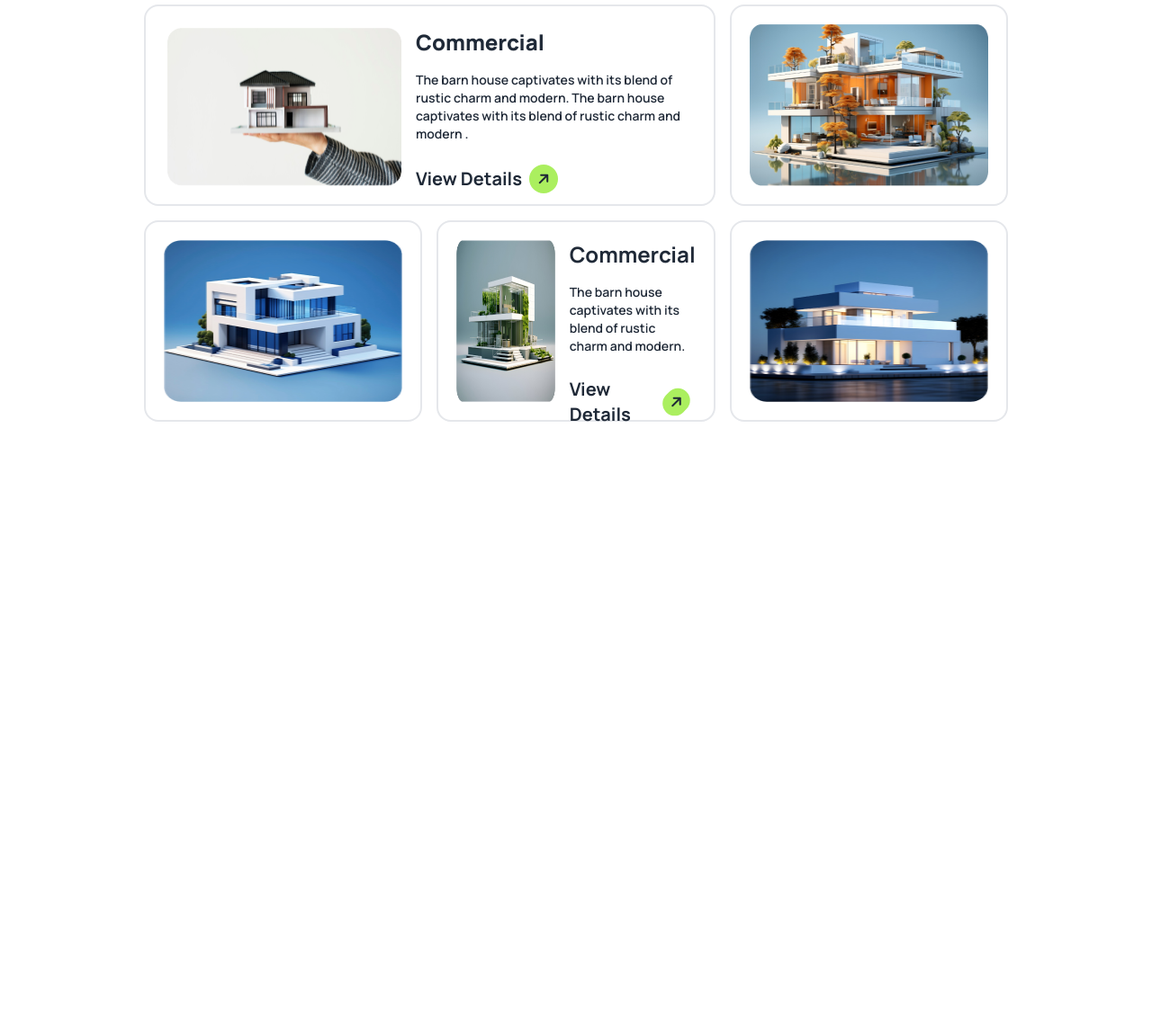
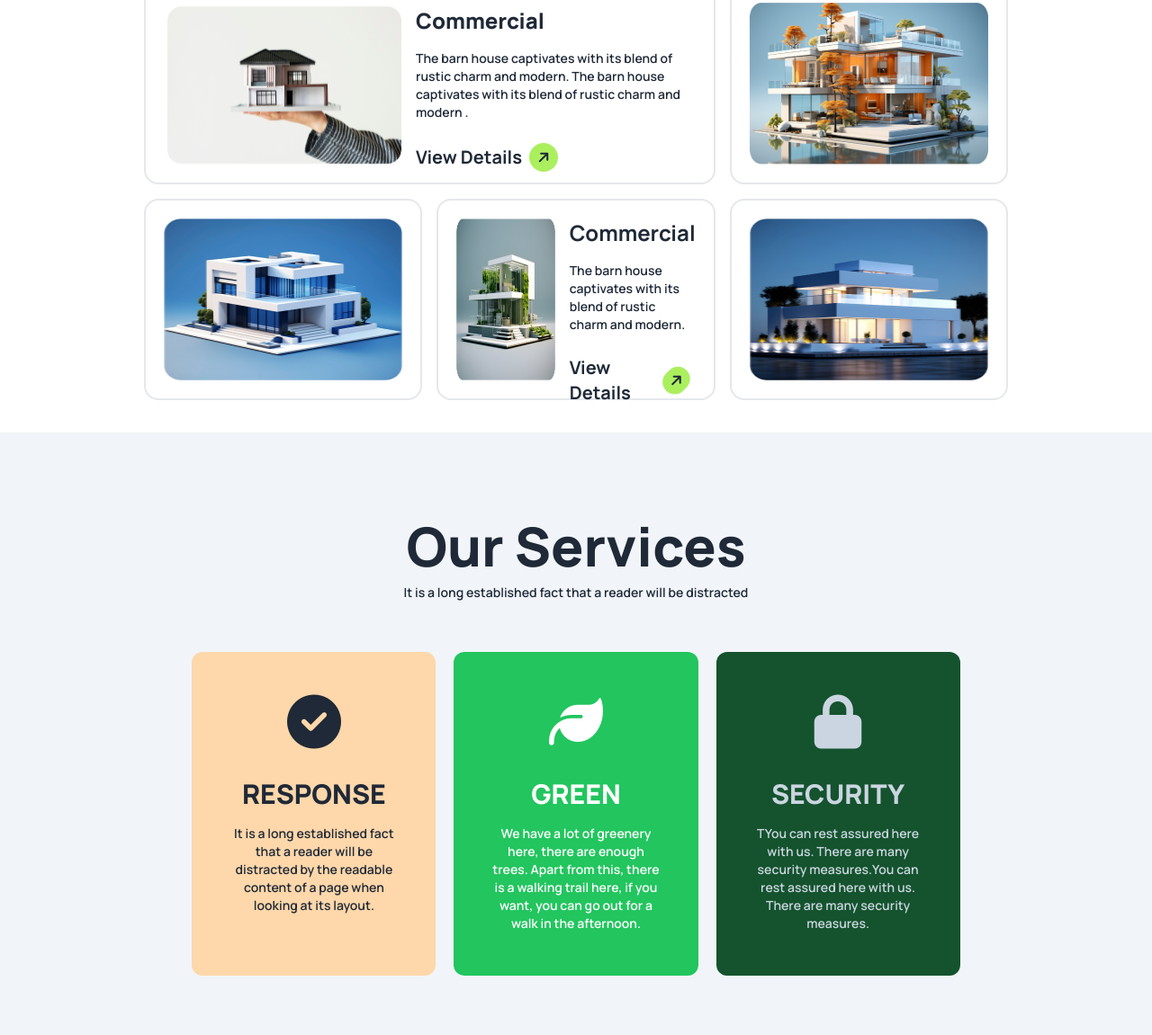
Before and after one commit to Miftahulislam690/rinterio-website-repo, a plain HTML site: page index.html in a window 1280 px wide. Shown: the part 2659-3810 px from the top of the page at 90% size. Before the commit the page ends 3164 px from the top, so only its background shows below. Drawn offline with nearby package versions, Linux system fonts and the light colour scheme.

Commit message:
added our service text section

```diff
--- a/index.html
+++ b/index.html
@@ -174,7 +174,6 @@
       </section>
     </header>
     <main>
-      \
       <!-- about us section -->
       <section class="lg:h-[800px] bg-slate-100 w-auto pb-10">
         <div class="bg-vector bg-no-repeat bg-center w-60 h-40"></div>
@@ -389,6 +388,32 @@
           </div>
         </div>
       </section>
+      <!-- extra section -->
+       <section class="w-auto lg:h-[670px] bg-slate-100 lg:pb-0 pb-10">
+        <!-- Our Services text container -->
+         <div class="container w-11/12 mx-auto text-center pt-24">
+          <h1 class="font-black text-6xl">Our Services</h1>
+          <p class="font-semibold text-sm mt-3">It is a long established fact that a reader will be distracted</p>
+         </div>
+         <!-- Our Services card container -->
+          <div class="container w-11/12 lg:w-8/12 lg:h-80 mx-auto grid mt-14 gap-5 lg:grid-cols-3">
+            <div class="w-full h-full bg-orange-200 rounded-xl text-center py-12 px-10">
+              <i class="fa-solid fa-circle-check text-6xl"></i>
+              <h1 class="text-3xl font-extrabold mt-8">RESPONSE</h1>
+              <p class="mt-4 font-semibold text-sm">It is a long established fact that a reader will be distracted by the readable content of a page when looking at its layout.</p>
+            </div>
+            <div class="w-full h-full bg-green-500 rounded-xl text-center py-12 px-10 text-white">
+              <i class="fa-solid fa-leaf text-6xl"></i>
+              <h1 class="text-3xl font-extrabold mt-8">GREEN</h1>
+              <p class="mt-4 font-semibold text-sm">We have a lot of greenery here, there are enough trees. Apart from this, there is a walking trail here, if you want, you can go out for a walk in the afternoon.</p>
+            </div>
+            <div class="w-full h-full bg-green-900 rounded-xl text-center py-12 px-11 text-slate-300">
+              <i class="fa-solid fa-lock text-6xl"></i>
+              <h1 class="text-3xl font-extrabold mt-8">SECURITY</h1>
+              <p class="mt-4 font-semibold text-sm">TYou can rest assured here with us. There are many security measures.You can rest assured here with us. There are many security measures.</p>
+            </div>
+          </div>
+       </section>
     </main>
     <footer></footer>
   </body>
```
